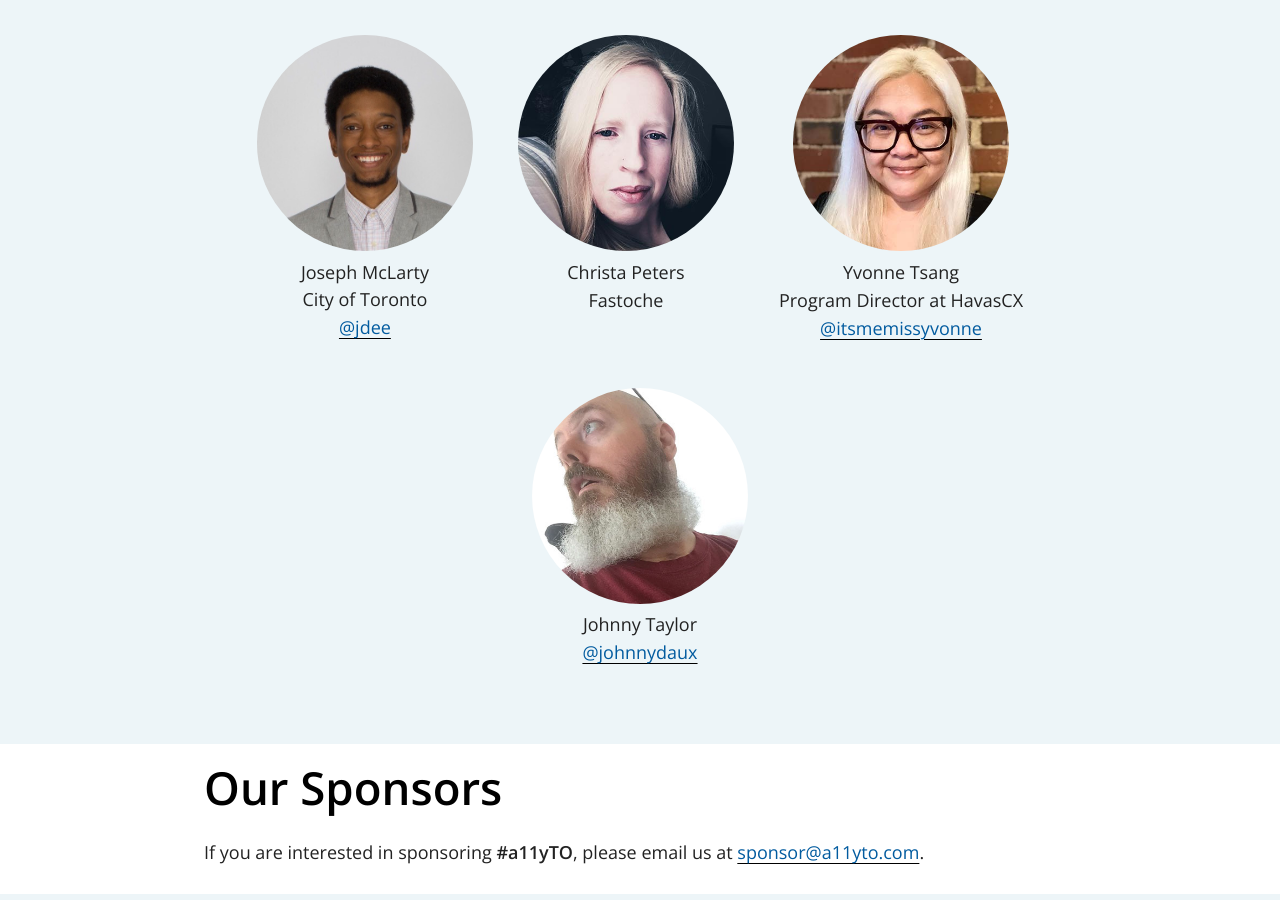
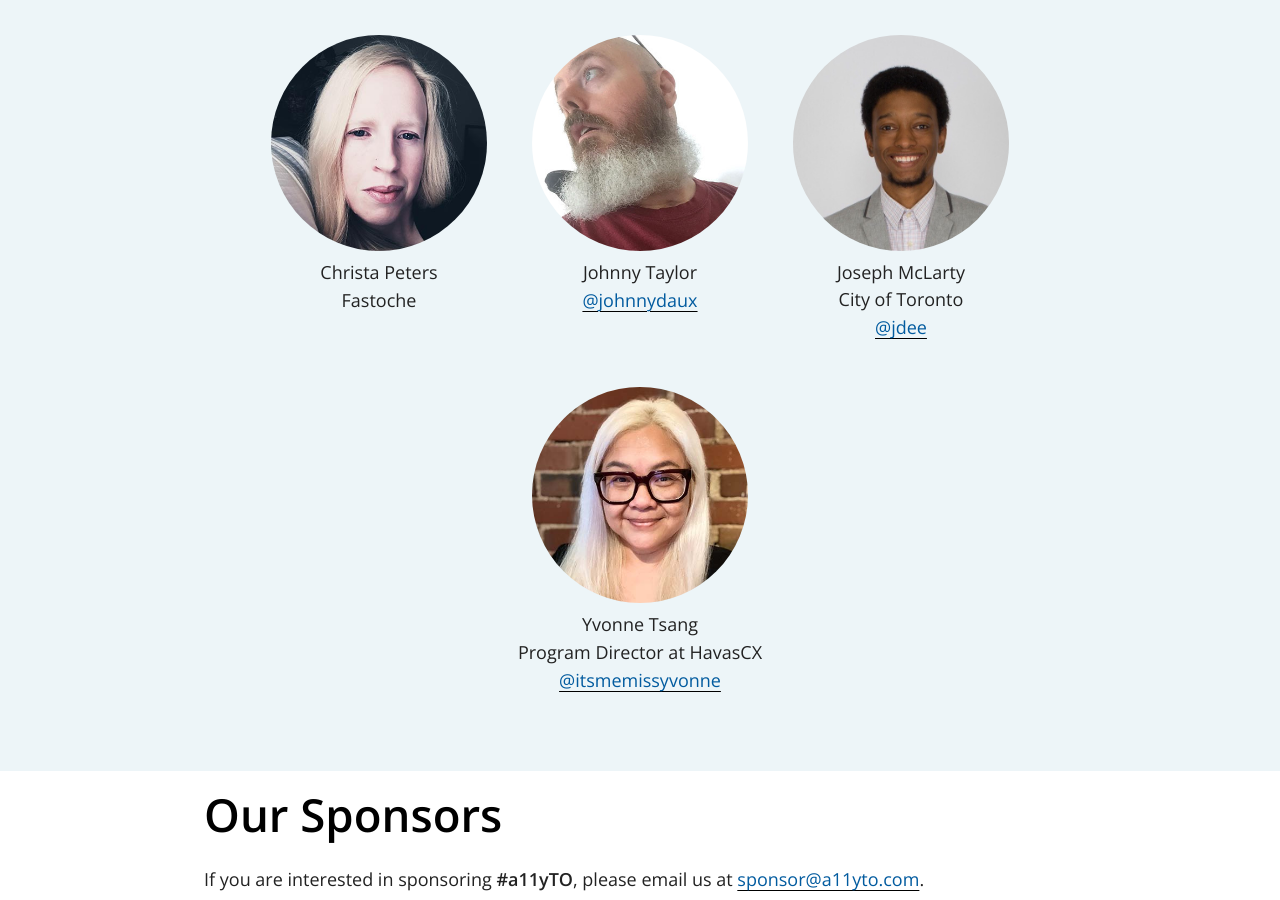
Before and after one commit to a11yTO/A11yTO-Main, a Jekyll site: the page built from organizers.html, in a window 1280 px wide and 900 px high, scrolled down 604 px. Built offline with Jekyll 4.4.1, drawn with Linux system fonts in a browser that asks for light colours.

Commit message:
Rearrange organizers

```diff
--- a/organizers.html
+++ b/organizers.html
@@ -25,15 +25,20 @@ description: Meet our organizing team!
               <p><a href="https://twitter.com/cgaulin">@cgaulin</a></p>
             </li>
             <li>
+              <img src="/assets/organizers/ChristaPeters.jpg" alt="Photo of Christa Peters" loading="lazy" class="organizer__image">
+              <p>Christa Peters</p>
+              <p>Fastoche</p>
+            </li>
+            <li>
+              <img src="/assets/organizers/JohnnyTaylor.jpg" alt="Photo of Johnny Taylor looking to his right, wearing a greying beard and a red t-shirt." loading="lazy" class="organizer__image">
+              <p>Johnny Taylor</p>
+              <p><a href="https://twitter.com/johnnydaux">@johnnydaux</a></p>
+            </li>
+            <li>
               <img src="/assets/organizers/JosephMcLarty.jpg" alt="Photo of Joseph McLarty" loading="lazy" class="organizer__image">
               <p>Joseph McLarty</p>
               <p>City of Toronto</p>
               <p><a href="https://twitter.com/jdee">@jdee</a></p>
-            </li>
-            <li>
-              <img src="/assets/organizers/ChristaPeters.jpg" alt="Photo of Christa Peters" loading="lazy" class="organizer__image">
-              <p>Christa Peters</p>
-              <p>Fastoche</p>
             </li>
             <li>
               <img src="/assets/organizers/YvonneTsang.jpg" alt="Photo of Yvonne Tsang" loading="lazy" class="organizer__image">
@@ -41,9 +46,10 @@ description: Meet our organizing team!
               <p>Program Director at HavasCX</p>
               <p><a href="https://twitter.com/itsmemissyvonne">@itsmemissyvonne</a></p>
             </li>
-            <li>
-              <img src="/assets/organizers/JohnnyTaylor.jpg" alt="Photo of Johnny Taylor looking to his right, wearing a greying beard and a red t-shirt." loading="lazy" class="organizer__image">
-              <p>Johnny Taylor</p>
-              <p><a href="https://twitter.com/johnnydaux">@johnnydaux</a></p>
-            </li>
+            <!-- <li>
+              <img src="/assets/organizers/JuanOlarte.jpg" alt="Photo of Juan Olarte" loading="lazy" class="organizer__image">
+              <p>Juan Olarte</p>
+              <p>CEO of Digita11y Accessible</p>
+              <p><a href="https://twitter.com/A11yJuan">@A11yJuan</a></p>
+            </li> -->
           </ul>
```
